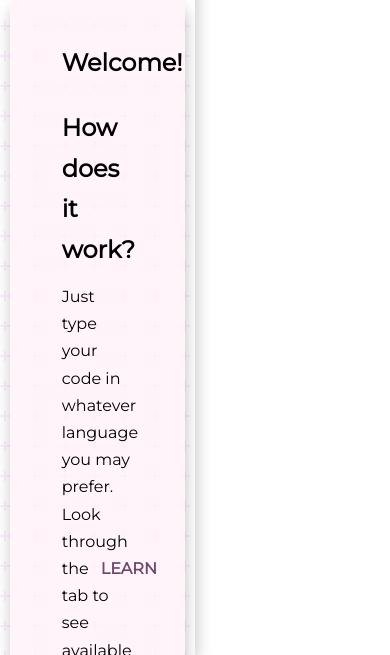
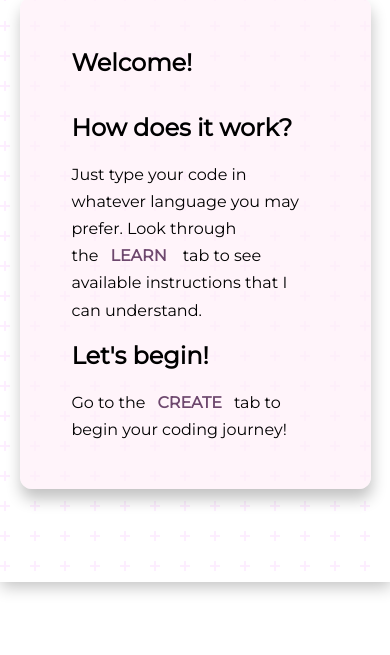
Before and after one commit to iabdulhafiz/Myotics, a plain HTML site: page index.html in a window 390 px wide. Shown: the part 189-844 px from the top of the page. Drawn offline with nearby package versions, Linux system fonts and the light colour scheme.

Commit message:
Packaged.

```diff
--- a/assets/style.css
+++ b/assets/style.css
@@ -179,3 +179,14 @@ a {
 ::-webkit-scrollbar-thumb:hover {
   background: #555;
 }
+
+@media only screen and (max-width: 500px) {
+  .main-section {
+    grid-template-columns: 1fr;
+  }
+
+  #right-section {
+    grid-column: 1;
+    grid-row: 2;
+  }
+}
```
Also changed, not shown: code.myotics.com.html (added, +8 -0 lines), 1 other file.
